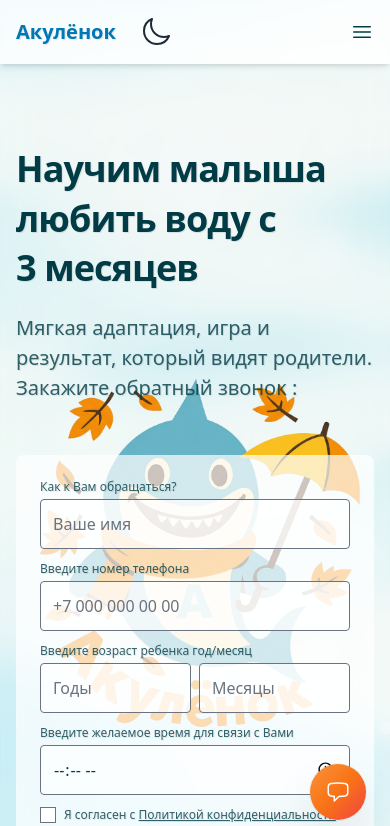
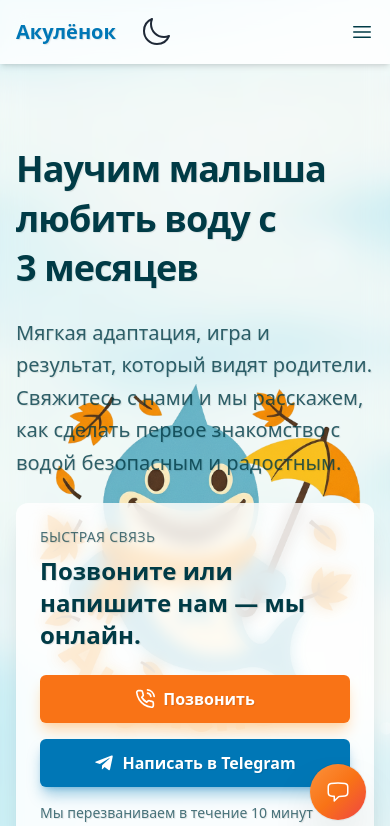
Before and after one commit to peexthree/Akulenok, a Next.js app: page / in a window 390 px wide. Shown: the top 826 px of the page. Built offline with nearby package versions, Linux system fonts and the light colour scheme.

Commit message:
Replace hero form with phone and Telegram CTA

```diff
--- a/components/hero.js
+++ b/components/hero.js
@@ -1,119 +1,18 @@
-import { useState, useEffect } from "react";
 import Image from "next/image";
 import { motion } from "framer-motion";
+import { FiPhoneCall } from "react-icons/fi";
+import { FaTelegramPlane } from "react-icons/fa";
 
+import Button from "./Button";
 import Container from "./container";
 
 export default function Hero() {
-  const MAX_ATTEMPTS_PER_DAY = 4;
-  const STORAGE_KEY = "leadFormAttempts";
-
-  const [status, setStatus] = useState("idle");
-  const [message, setMessage] = useState("");
- const [phone, setPhone] = useState("");
-  const [blocked, setBlocked] = useState(false);
-
-  const getAttempts = () => {
-    if (typeof window === "undefined")
-      return { count: 0, date: new Date().toDateString() };
-    const stored = window.localStorage.getItem(STORAGE_KEY);
-    if (!stored) return { count: 0, date: new Date().toDateString() };
-    return JSON.parse(stored);
-  };
-
-  const saveAttempts = (attempts) => {
-    if (typeof window === "undefined") return;
-    window.localStorage.setItem(STORAGE_KEY, JSON.stringify(attempts));
-  };
-
-  const incrementAttempts = () => {
-    let attempts = getAttempts();
-    const today = new Date().toDateString();
-    if (attempts.date !== today) {
-      attempts = { count: 0, date: today };
-    }
-    attempts.count += 1;
-    saveAttempts(attempts);
-    if (attempts.count >= MAX_ATTEMPTS_PER_DAY) {
-      setBlocked(true);
-    }
-  };
-
-  useEffect(() => {
-    const attempts = getAttempts();
-    const today = new Date().toDateString();
-    if (attempts.date !== today) {
-      saveAttempts({ count: 0, date: today });
-      return;
-    }
-    if (attempts.count >= MAX_ATTEMPTS_PER_DAY) {
-      setBlocked(true);
-    }
-  }, []);
-  const handlePhoneChange = (e) => {
-    let value = e.target.value.replace(/\D/g, "");
-    if (value.startsWith("7")) value = value.slice(1);
-    value = value.substring(0, 10);
-    let formatted = "+7";
-    if (value.length > 0) formatted += " " + value.slice(0, 3);
-    if (value.length >= 4) formatted += " " + value.slice(3, 6);
-    if (value.length >= 7) formatted += " " + value.slice(6, 8);
-    if (value.length >= 9) formatted += " " + value.slice(8, 10);
-    setPhone(formatted);
-  };
-  const handleSubmit = async (e) => {
-    e.preventDefault();
- if (blocked) return;
-    setStatus("loading");
-    setMessage("");
-
-       // Сохраняем ссылку на форму, т.к. после await React очищает объект события
-    const form = e.currentTarget;
-    const fd = new FormData(form);
-  const years = fd.get("childAgeYears");
-    const months = fd.get("childAgeMonths");
-    let childAge = "";
-    if (years) childAge += `${years} г`;
-    if (months) childAge += `${childAge ? " " : ""}${months} мес`;
-    const payload = {
-      parentName: fd.get("parentName"),
-       phone: phone,
-      childAge,
-      timePref: fd.get("timePref"),
-      utm: typeof window !== "undefined" ? window.location.search || "" : "",
-    };
-
-    try {
-      const res = await fetch("/api/lead", {
-        method: "POST",
-        headers: { "Content-Type": "application/json" },
-        body: JSON.stringify(payload),
-      });
-
-      if (res.ok) {
-        setStatus("success");
-        setMessage("Заявка отправлена! Мы свяжемся с вами.");
-       form.reset();
- setPhone("");
-      } else {
-        setStatus("error");
-        setMessage("Не удалось отправить. Попробуйте ещё раз.");
-      }
-    } catch (err) {
-console.error(err);
-      setStatus("error");
-      setMessage("Ошибка сети. Попробуйте ещё раз.");
- } finally {
-      incrementAttempts();
-    }
-  };
-
   return (
     <motion.section
       initial={{ opacity: 0, y: 20 }}
       animate={{ opacity: 1, y: 0 }}
       transition={{ duration: 0.6 }}
-       className="relative"
+      className="relative overflow-hidden"
     >
       <Image
         src="/img/akulenok-mascot.png"
@@ -125,167 +24,53 @@ console.error(err);
 
       <Container className="relative z-10 flex flex-wrap pt-20">
         <div className="flex items-center w-full lg:w-1/2">
-          <div className="max-w-2xl mb-8">
+          <div className="max-w-2xl mb-12 space-y-6">
             <h1 className="text-4xl font-bold leading-snug tracking-tight text-aqua-dark lg:text-5xl lg:leading-tight xl:text-6xl xl:leading-tight dark:text-aqua-background">
-              Научим малыша любить воду с 3&nbsp;месяцев            </h1>
-                <p className="py-5 text-xl leading-normal text-aqua-dark/80 lg:text-xl xl:text-xl dark:text-aqua-background/80">
-             Мягкая адаптация, игра и результат, который видят родители.
-Закажите обратный звонок :
+              Научим малыша любить воду с 3&nbsp;месяцев
+            </h1>
+            <p className="text-xl leading-relaxed text-aqua-dark/80 lg:text-xl dark:text-aqua-background/80">
+              Мягкая адаптация, игра и результат, который видят родители. Свяжитесь с нами и мы расскажем, как сделать первое знакомство с водой безопасным и радостным.
             </p>
-
-               {/* ==== Форма записи ==== */}
-             {blocked ? (
-                <div className="mt-8 w-full max-w-md p-6 bg-white/70 dark:bg-aqua-dark/70 rounded-lg">
-                  Попробуйте завтра — превышен лимит.
+            <div className="w-full max-w-xl rounded-xl bg-white/80 p-6 shadow-xl backdrop-blur dark:bg-aqua-dark/80">
+              <div className="flex flex-col gap-2">
+                <span className="text-sm uppercase tracking-wide text-aqua-dark/70 dark:text-aqua-background/70">
+                  Быстрая связь
+                </span>
+                <p className="text-2xl font-semibold text-aqua-dark dark:text-aqua-background">
+                  Позвоните или напишите нам — мы онлайн.
+                </p>
               </div>
-              ) : (
-                <motion.form
-                  id="lead-form"
-                  className="mt-8 grid w-full max-w-md gap-3 p-6 bg-white/70 dark:bg-aqua-dark/70 rounded-lg"
-                  onSubmit={handleSubmit}
+              <div className="mt-6 grid gap-4 sm:grid-cols-2">
+                <Button
+                  href="tel:+79273039977"
+                  className="bg-orange-500 text-white shadow-lg shadow-orange-200 hover:bg-orange-600"
                 >
-                <div className="flex flex-col gap-1">
-                  <label
-                    htmlFor="parentName"
-                    className="text-xs md:text-sm text-aqua-dark/80 dark:text-aqua-background/80"
-                  >
-                    Как к Вам обращаться?
-                  </label>
-                  <motion.input
-                    id="parentName"
-                    name="parentName"
-                    required
-                    placeholder="Ваше имя"
-                    className="border p-3 rounded bg-white/70 dark:bg-aqua-dark/40 dark:text-aqua-background"
-                    disabled={status === "loading"}
-                    whileHover={{ scale: 1.02 }}
-                    whileTap={{ scale: 0.98 }}
-                  />
-</div>
-                <div className="flex flex-col gap-1">
-                  <label
-                    htmlFor="phone"
-                    className="text-xs md:text-sm text-aqua-dark/80 dark:text-aqua-background/80"
-                  >
-                    Введите номер телефона
-                  </label>
-                  <motion.input
-                      id="phone"
-                    name="phone"
-                    required
-                    placeholder="+7 000 000 00 00"
-                    className="border p-3 rounded bg-white/70 dark:bg-aqua-dark/40 dark:text-aqua-background"
-                    disabled={status === "loading"}
-                    value={phone}
-                    onChange={handlePhoneChange}
-                    pattern="\+7\s\d{3}\s\d{3}\s\d{2}\s\d{2}"
-                    inputMode="numeric"
-                    whileHover={{ scale: 1.02 }}
-                    whileTap={{ scale: 0.98 }}
-                  />
-                </div>
-                <div className="flex flex-col gap-1">
-                  <label
-                    htmlFor="childAgeYears"
-                    className="text-xs md:text-sm text-aqua-dark/80 dark:text-aqua-background/80"
-                  >
-                    Введите возраст ребенка год/месяц
-                  </label>
-                  <div className="flex gap-2">
-                    <motion.input
-                      id="childAgeYears"
-                      name="childAgeYears"
-                      type="number"
-                      min="0"
-                      max="17"
-                      placeholder="Годы"
-                      className="border p-3 rounded bg-white/70 dark:bg-aqua-dark/40 dark:text-aqua-background w-1/2"
-                      disabled={status === "loading"}
-                      whileHover={{ scale: 1.02 }}
-                      whileTap={{ scale: 0.98 }}
-                    />
-                    <motion.input
-                      id="childAgeMonths"
-                      name="childAgeMonths"
-                      type="number"
-                      min="0"
-                      max="11"
-                      placeholder="Месяцы"
-                      className="border p-3 rounded bg-white/70 dark:bg-aqua-dark/40 dark:text-aqua-background w-1/2"
-                      disabled={status === "loading"}
-                      whileHover={{ scale: 1.02 }}
-                      whileTap={{ scale: 0.98 }}
-                    />
-                  </div>
-                </div>
-                <div className="flex flex-col gap-1">
-                  <label
-                    htmlFor="timePref"
-                    className="text-xs md:text-sm text-aqua-dark/80 dark:text-aqua-background/80"
-                  >
-                    Введите желаемое время для связи с Вами
-                  </label>
-                  <motion.input
-                    id="timePref"
-                    name="timePref"
-                    type="time"
-                    className="border p-3 rounded bg-white/70 dark:bg-aqua-dark/40 dark:text-aqua-background"
-                    disabled={status === "loading"}
-                    whileHover={{ scale: 1.02 }}
-                    whileTap={{ scale: 0.98 }}
-                  />
-                </div>
-
-
-                <div className="flex items-center gap-2 text-xs md:text-sm text-aqua-dark/80 dark:text-aqua-background/80">
-                  <motion.input
-                    id="consent"
-                    name="consent"
-                    type="checkbox"
-                    required
-                    disabled={status === "loading"}
-                    className="accent-orange-500"
-                    whileTap={{ scale: 0.9 }}
-                  />
-                  <label htmlFor="consent">
-                    Я согласен с {" "}
-                    <a
-                      href="/privacy"
+                  <span className="flex items-center gap-2">
+                    <FiPhoneCall className="text-xl" />
+                    Позвонить
+                  </span>
+                </Button>
+                <Button
+                  href="https://t.me/+79273039977"
                   target="_blank"
                   rel="noopener noreferrer"
-                      className="underline"
+                  className="bg-aqua-accent text-white shadow-lg shadow-aqua-accent/40 hover:bg-aqua-dark"
                 >
-                      Политикой конфиденциальности
-                    </a>
-                  </label>
+                  <span className="flex items-center gap-2">
+                    <FaTelegramPlane className="text-xl" />
+                    Написать в Telegram
+                  </span>
+                </Button>
               </div>
-
-
-                <motion.button
-                  type="submit"
-                className="inline-flex items-center justify-center rounded-md px-5 py-3 text-base font-semibold bg-sky-500 text-white transition-colors transition-transform hover:bg-sky-600 disabled:bg-sky-300 disabled:cursor-not-allowed focus-visible:outline-none focus-visible:ring-2 focus-visible:ring-offset-2 focus-visible:ring-sky-500"
-                  disabled={status === "loading"}
-animate={{ scale: [1, 1.05, 1] }}
-                  transition={{ repeat: Infinity, duration: 1.5 }}
-                  whileHover={{ scale: 1.05 }}
-                  whileTap={{ scale: 0.95 }}
-                >
-                  {status === "loading" ? "Отправка..." : "Оставить заявку"}
-                </motion.button>
-                {status === "success" && (
-                  <p className="text-green-600 mt-2">{message}</p>
-                )}
-                {status === "error" && (
-                  <p className="text-red-600 mt-2">{message}</p>
-                )}
-                  </motion.form>
-              )}
-
+              <p className="mt-4 text-sm text-aqua-dark/70 dark:text-aqua-background/70">
+                Мы перезваниваем в течение 10 минут ежедневно с 9:00 до 21:00.
+              </p>
+            </div>
           </div>
         </div>
       </Container>
 
-     <Container className="relative z-10">
+      <Container className="relative z-10 pb-12">
         <div className="text-xl text-aqua-dark dark:text-aqua-background">
           Нам доверяют уже более <span className="text-orange-500">300</span> семей в Туймазах
         </div>
```
Lines whose indentation alone changed are shown as unchanged.
